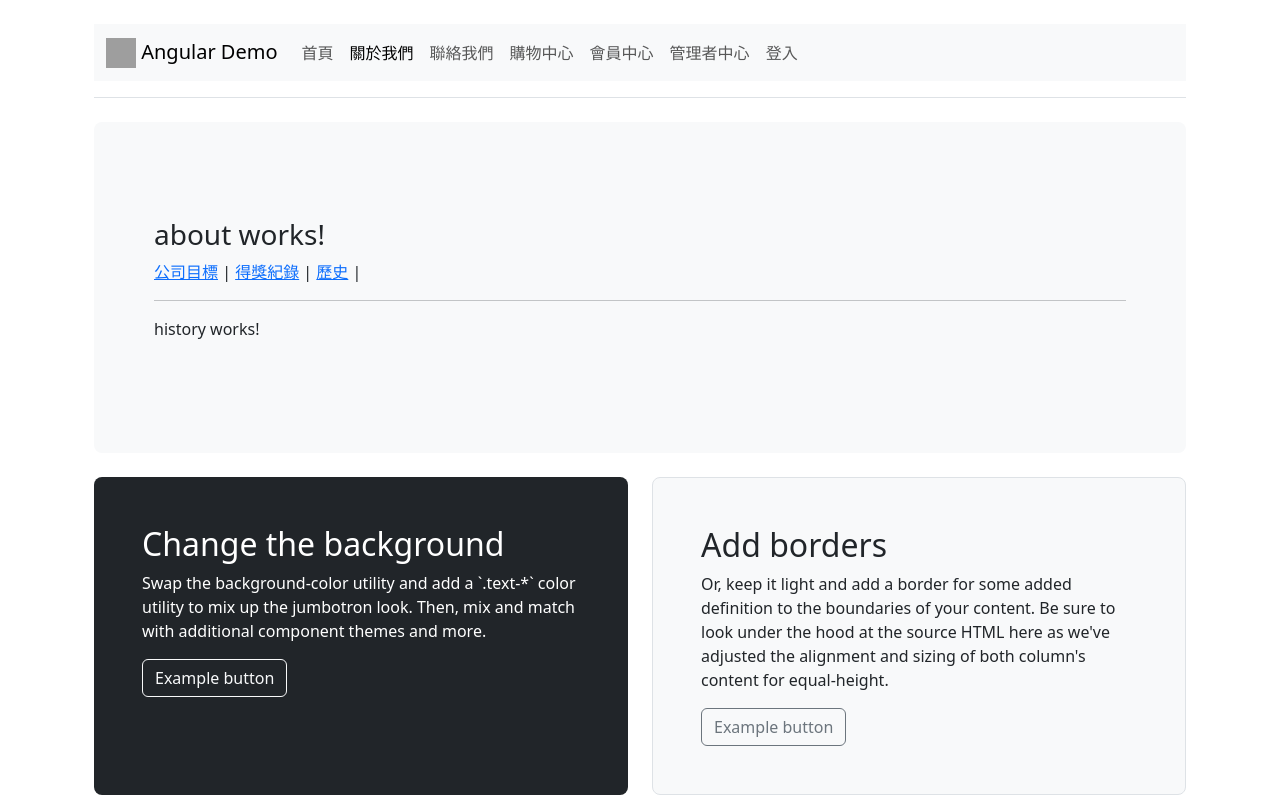
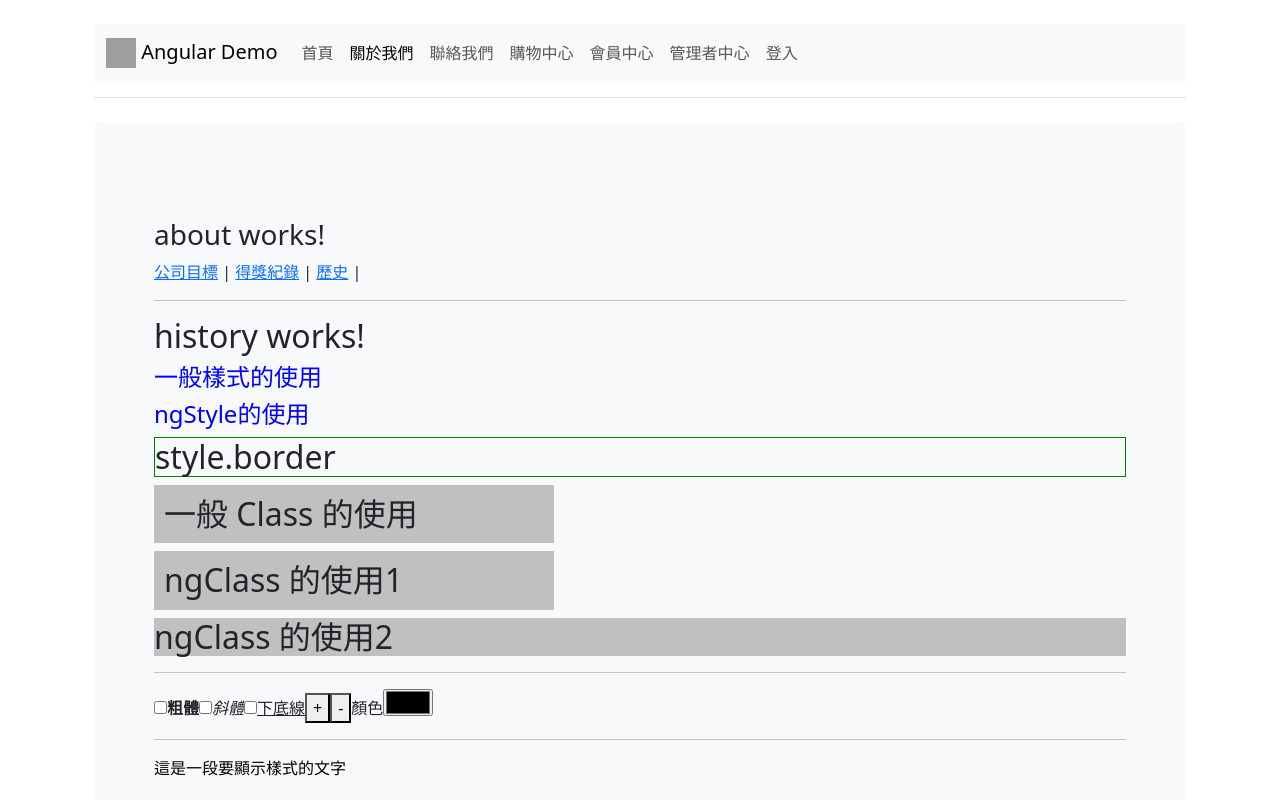
Before and after one commit to HsiaoHungWang/AngularDemo, an Angular app in the folder my-app/: page /about/history in a window 1280 px wide. Shown: the top 800 px of the page. Built offline with nearby package versions, Linux system fonts and the light colour scheme; grey boxes are pictures that could not be loaded.

Commit message:
Attribute(屬性型) Directives

```diff
--- a/my-app/src/app/history/history.component.css
+++ b/my-app/src/app/history/history.component.css
@@ -0,0 +1,20 @@
+.bgColor{
+    background-color: silver;
+}
+
+.normal{
+    width:400px;
+    padding:10px;
+}
+
+.boldStyle{
+    font-weight: bold;
+}
+
+.textStyle{
+    text-decoration: underline;
+}
+
+.italicStyle{
+font-style:italic;
+}
--- a/my-app/src/app/history/history.component.html
+++ b/my-app/src/app/history/history.component.html
@@ -1 +1,24 @@
-<p>history works!</p>
+<h2>history works!</h2>
+<h2 style="color:blue;font-size:24px">一般樣式的使用</h2>
+<h2 [ngStyle]="{'color':'blue','font-size.px':24}">ngStyle的使用</h2>
+<h2 [style.border]="isBorder ? '1px solid green':'none'">style.border</h2>
+
+<h2 class="bgColor normal">一般 Class 的使用</h2>
+<h2 [ngClass]="'bgColor normal'">ngClass 的使用1</h2>
+<h2 [ngClass]="{'bgColor': true, 'normal': false}">ngClass 的使用2</h2>
+<hr />
+<input type="checkbox" [(ngModel)]="isBold">
+<label style="font-weight:bold">粗體</label>
+
+<input type="checkbox" [(ngModel)]="isItalic">
+<label style="font-style: italic;">斜體</label>
+
+<input type="checkbox" [(ngModel)]="isUnderline">
+<label style="text-decoration: underline;">下底線</label>
+<button (click)="large()">+</button>
+<button (click)="small()">-</button>
+<label>顏色</label>
+<input type="color" [(ngModel)]="color">
+<hr />
+<p [ngClass]="{'boldStyle':isBold,'textStyle':isUnderline,'italicStyle':isItalic}"
+  [ngStyle]="{'font-size.px':size,'color':color}">這是一段要顯示樣式的文字</p>
--- a/my-app/src/app/history/history.component.ts
+++ b/my-app/src/app/history/history.component.ts
@@ -6,5 +6,17 @@ import { Component } from '@angular/core';
   styleUrls: ['./history.component.css']
 })
 export class HistoryComponent {
+  isBorder:boolean=true;
+  isBold:boolean = false;
+  isUnderline:boolean = false;
+  isItalic:boolean=false;
+  size:number = 16;
+  color:string = 'black';
 
+  large(){
+    this.size += 2;
+  }
+  small(){
+    this.size -= 2;
+  }
 }
```
